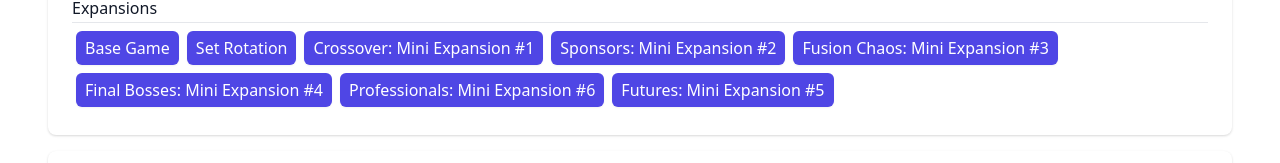
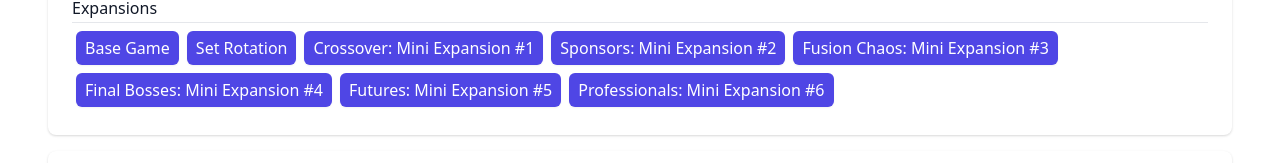
Before and after one commit to arranf/millennium-blades, a Svelte app: page / in a window 1280 px wide. Shown: the part 200-363 px from the top of the page. Built offline with nearby package versions, Linux system fonts and the light colour scheme.

Commit message:
fix: expansion ordering

```diff
--- a/src/expansions.ts
+++ b/src/expansions.ts
@@ -156,7 +156,6 @@ export const expansions: Expansion[] = [
   },
   {
     name: ExpansionName.FUSION_CHAOS,
-
     order: 4,
     characters: ["Raritti Sikarh", "Shafille DuCarte"],
     starterDecks: [],
@@ -216,4 +215,4 @@ export const expansions: Expansion[] = [
     premiumPacks: [],
     masterPacks: ["The Sports Set"],
   },
-];
+].sort((a, b) => a.order - b.order);
--- a/src/models.ts
+++ b/src/models.ts
@@ -5,8 +5,8 @@ export const enum ExpansionName {
   SPONSORS = "Sponsors: Mini Expansion #2",
   FUSION_CHAOS = "Fusion Chaos: Mini Expansion #3",
   FINAL_BOSSES = "Final Bosses: Mini Expansion #4",
+  FUTURES = "Futures: Mini Expansion #5",
   PROFESSIONALS = "Professionals: Mini Expansion #6",
-  FUTURES = "Futures: Mini Expansion #5",
 }
 
 export interface Expansion {
```
